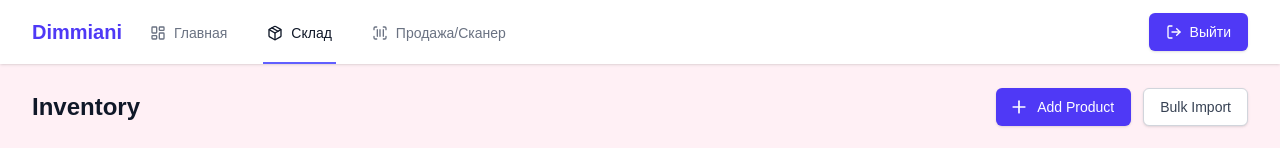
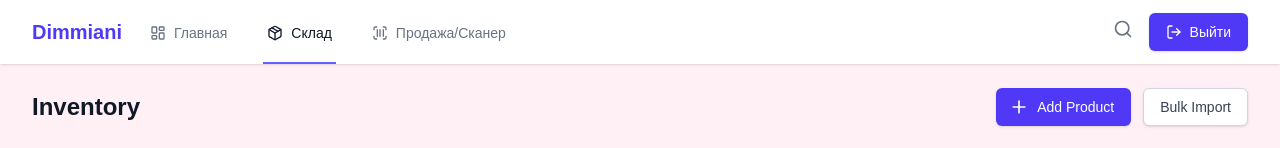
Before and after one commit to miriyaroepke-hash/inventory-app, a Next.js app: page /inventory in a window 1280 px wide. Shown: the top 148 px of the page. Built offline with nearby package versions, Linux system fonts and the light colour scheme; no server answers; the database is empty; sample sign-in values are in the browser's storage.

Commit message:
Feat: Add Search to Navbar

```diff
--- a/app/inventory/page.tsx
+++ b/app/inventory/page.tsx
@@ -20,6 +20,14 @@ export default function InventoryPage() {
     const [searchTerm, setSearchTerm] = useState('');
 
     useEffect(() => {
+        // Check URL for search param
+        if (typeof window !== 'undefined') {
+            const params = new URLSearchParams(window.location.search);
+            const search = params.get('search');
+            if (search) {
+                setSearchTerm(search);
+            }
+        }
         fetchProducts();
     }, []);
 
--- a/components/Navbar.tsx
+++ b/components/Navbar.tsx
@@ -1,14 +1,16 @@
 'use client';
 
+import { useState } from 'react';
 import Link from 'next/link';
 import { usePathname } from 'next/navigation';
 import { signOut, useSession } from 'next-auth/react';
-import { LayoutDashboard, Package, ScanBarcode, LogOut } from 'lucide-react';
+import { LayoutDashboard, Package, ScanBarcode, LogOut, Search, X } from 'lucide-react';
 import clsx from 'clsx';
 
 export default function Navbar() {
     const pathname = usePathname();
     const { data: session } = useSession();
+    const [isSearchOpen, setIsSearchOpen] = useState(false);
 
     if (!session) return null;
 
@@ -47,7 +49,33 @@ export default function Navbar() {
                             })}
                         </div>
                     </div>
-                    <div className="flex items-center">
+                    <div className="flex items-center space-x-4">
+                        <div className="relative">
+                            {isSearchOpen ? (
+                                <div className="flex items-center">
+                                    <input
+                                        type="text"
+                                        placeholder="Поиск..."
+                                        className="w-48 rounded-md border border-gray-300 px-3 py-1 text-sm focus:border-indigo-500 focus:outline-none focus:ring-1 focus:ring-indigo-500"
+                                        onKeyDown={(e) => {
+                                            if (e.key === 'Enter') {
+                                                const target = e.target as HTMLInputElement;
+                                                window.location.href = `/inventory?search=${target.value}`;
+                                            }
+                                        }}
+                                        autoFocus
+                                        onBlur={() => setIsSearchOpen(false)}
+                                    />
+                                    <button onClick={() => setIsSearchOpen(false)} className="ml-2 text-gray-500 hover:text-gray-700">
+                                        <X className="h-5 w-5" />
+                                    </button>
+                                </div>
+                            ) : (
+                                <button onClick={() => setIsSearchOpen(true)} className="text-gray-500 hover:text-gray-900">
+                                    <Search className="h-5 w-5" />
+                                </button>
+                            )}
+                        </div>
                         <div className="flex flex-shrink-0">
                             <button
                                 onClick={() => signOut({ callbackUrl: '/login' })}
```
Also changed, not shown: 1 other file (tests, documents, lock files or other folders).
